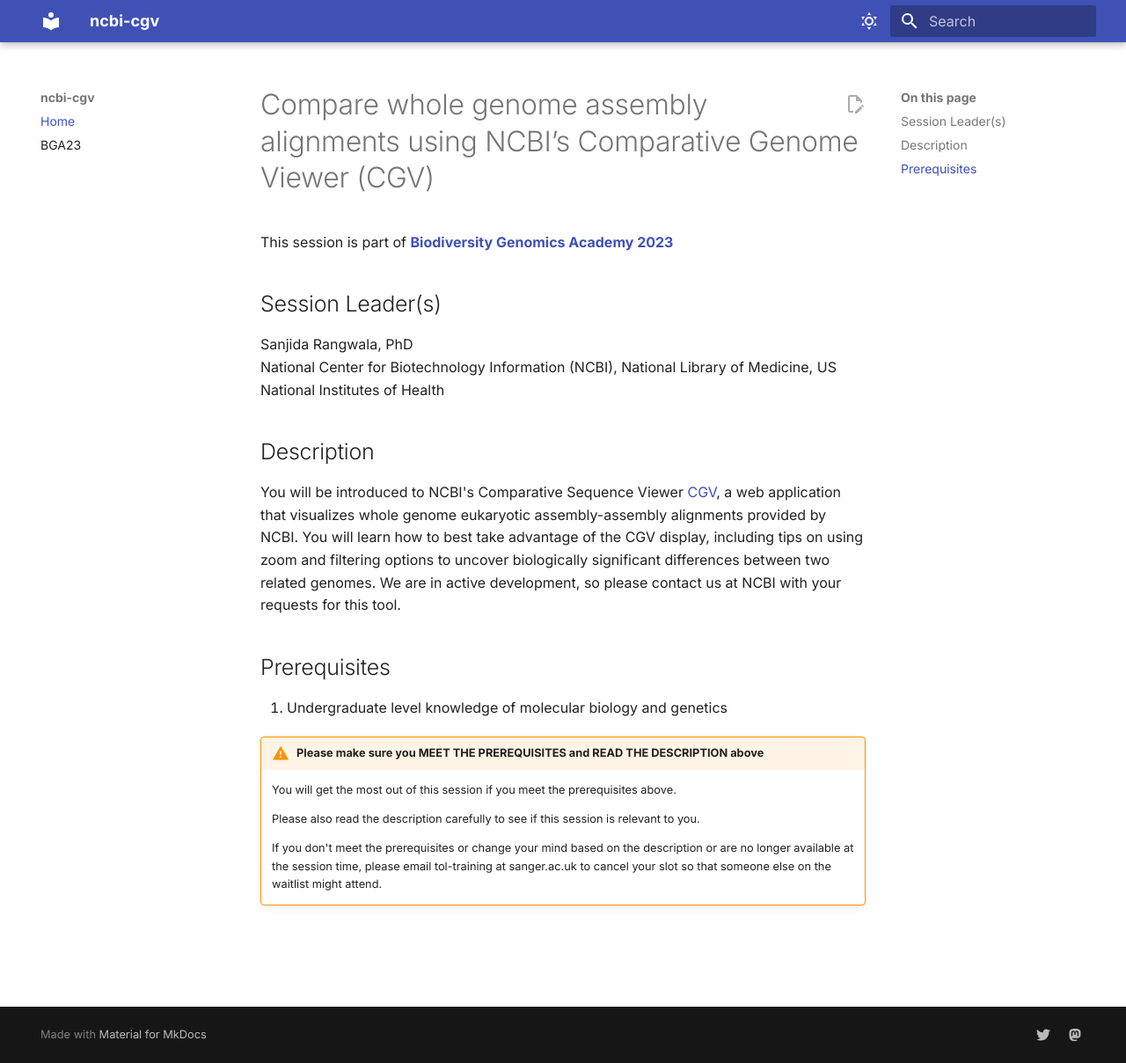
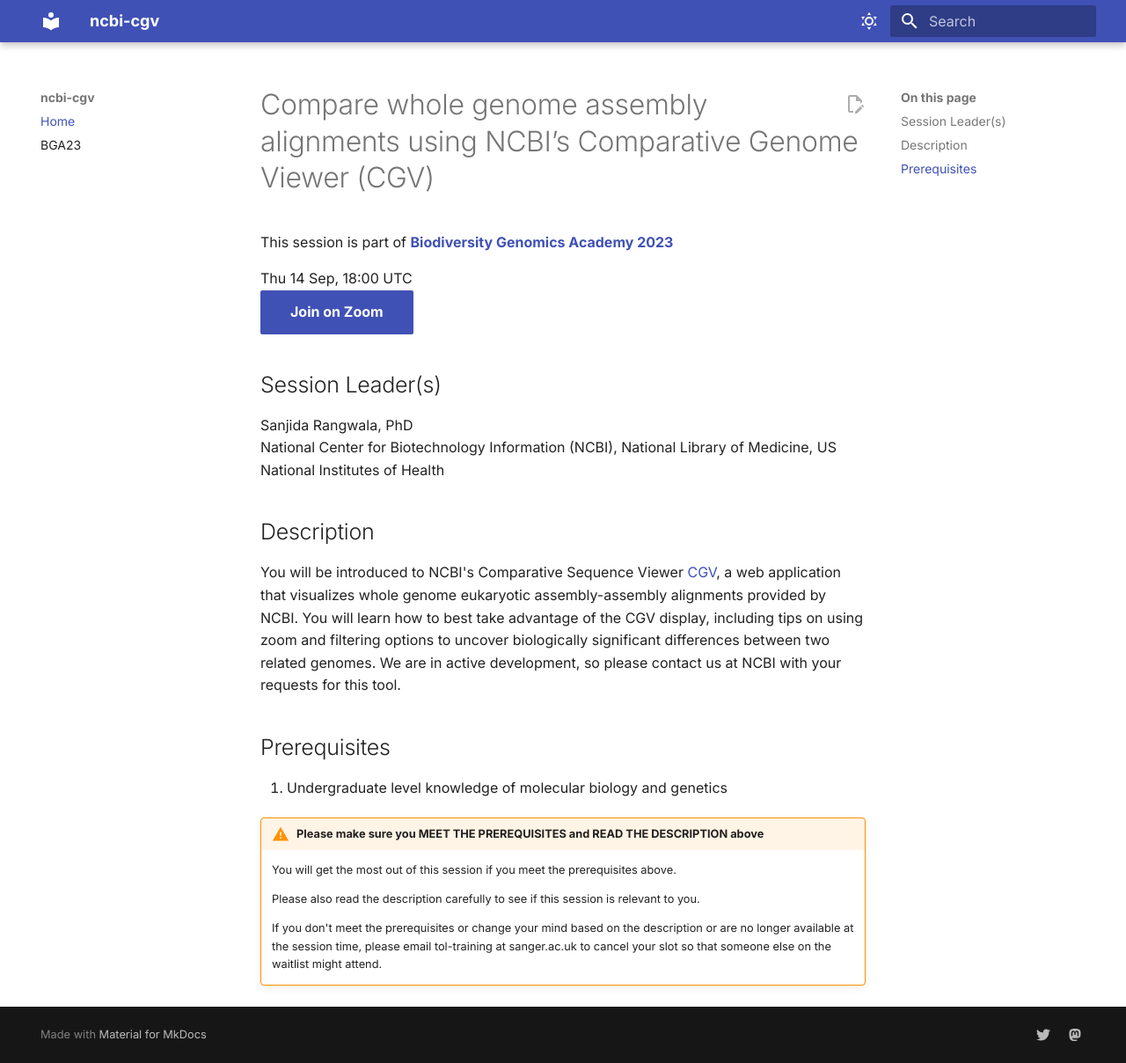
Before and after one commit to BGAcademy23/ncbi-cgv, an MkDocs documentation site: the page built from docs/README.md, in a window 1280 px wide and 1208 px high. Shown: the whole window at 88% size. Built offline with MkDocs 1.6.1 and Material for MkDocs 9.7.7, drawn with Linux system fonts in a browser that asks for light colours.

Commit message:
add zoom link

```diff
--- a/docs/README.md
+++ b/docs/README.md
@@ -1,6 +1,9 @@
 # Compare whole genome assembly alignments using NCBI’s Comparative Genome Viewer (CGV)
 
 This session is part of [**Biodiversity Genomics Academy 2023**](https://BGA23.org)
+
+Thu 14 Sep, 18:00 UTC
+[Join on Zoom](https://sanger.zoom.us/j/98314386146?pwd=aTdHWStuOEZaVWxSWXdVQndXZ0lHZz09){ : target="_blank" .md-button .md-button--primary }
 
 ## Session Leader(s)
 
```
